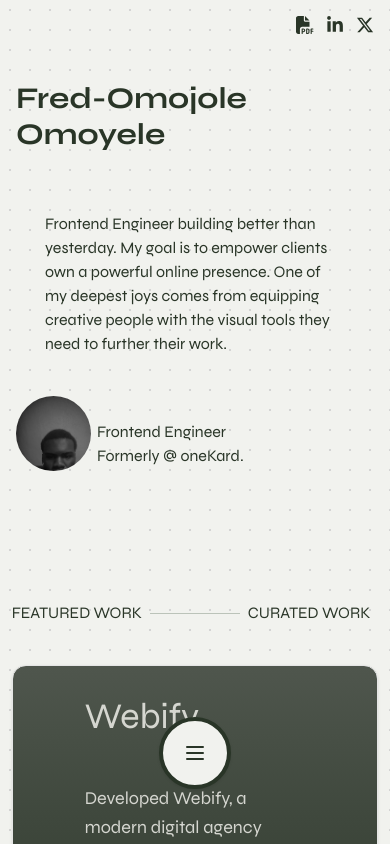
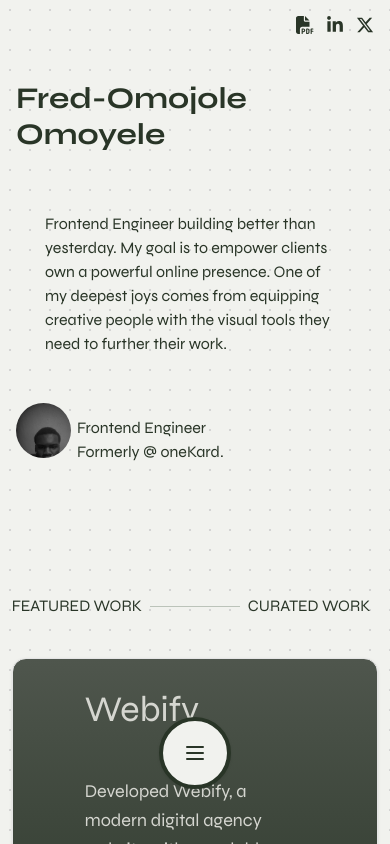
Before and after one commit to Fred-omojole/fred-omojole-s-folio, a Next.js app: page / in a window 390 px wide. Shown: the top 844 px of the page. Built offline with nearby package versions, Linux system fonts and the light colour scheme.

Commit message:
fix: layout + responsiveness

```diff
--- a/app/_components/Contact.tsx
+++ b/app/_components/Contact.tsx
@@ -2,12 +2,12 @@ import React from "react";
 
 const Contact = () => {
   return (
-    <section className="min-h-[70vh] mb-[30px] py-8 sm:py-12 lg:py-20">
-      <h1 className="flex items-center justify-center w-auto text-[72px] sm:text-[100px] md:text-[150px] font-extrabold text-foreground uppercase tracking-tighter leading-snug">
+    <section className="min-h-[70vh] mb-[30px] py-20 sm:py-12 lg:py-20">
+      <h1 className="flex items-center text-center justify-center w-auto lg:text-[120px] text-[40px]  md:text-[80px] font-extrabold text-foreground uppercase tracking-tighter leading-snug">
         let&apos;s connect
       </h1>
-      <div className="flex flex-col mx-auto items-center justify-center max-w-[1180px] flex-wrap leading-snug tracking-tighter px-4">
-        <p className="text-[20px] sm:text-[40px] md:text-[75px] text-center max-w-[1000px]">
+      <div className="flex flex-col mx-auto items-center justify-center max-w-[1180px] flex-wrap leading-snug tracking-tighter px-4 gap-10 md:gap-0">
+        <p className="text-[20px] sm:text-[40px] md:text-[60px] text-center max-w-[1000px]">
           Got a question, proposal, project, or want to work together on
           something?
         </p>
--- a/app/_components/Footer.tsx
+++ b/app/_components/Footer.tsx
@@ -4,9 +4,9 @@ import Fred from "./Fred";
 const Footer = () => {
   return (
     <section className="h-[5vh] mb-[5px]">
-      <div className="flex items-center justify-between h-full text-sm px-6">
+      <div className="flex items-center justify-between h-full text-sm md:px-6">
         <a
-          className="cursor-pointer -mt-8"
+          className="cursor-pointer -mt-4 md:-mt-8"
           href="https://github.com/Fred-omojole"
           rel="noopener noreferrer"
           aria-label="link to github"
@@ -14,7 +14,7 @@ const Footer = () => {
         >
           <Fred />
         </a>
-        <p className="text-foreground">
+        <p className="text-foreground w-50 md:w-auto">
           &copy; {new Date().getFullYear()} Fred-Omojole Omoyele. All rights
           reserved.
         </p>
--- a/app/_components/Fred.tsx
+++ b/app/_components/Fred.tsx
@@ -4,12 +4,21 @@ import Image from "next/image";
 function Fred() {
   return (
     <div className="flex flex-row gap-1.5 items-center justify-center ">
-      <div className="w-[75px] h-[75px] overflow-hidden rounded-full">
+      <div className="hidden md:block w-[75px] h-[75px] overflow-hidden rounded-full">
         <Image
           src="/fred.JPG"
           alt="Profile picture"
           width={75}
           height={75}
+          className="object-cover object-top"
+        />
+      </div>
+      <div className="block md:hidden w-[55px] h-[55px] overflow-hidden rounded-full">
+        <Image
+          src="/fred.JPG"
+          alt="Profile picture"
+          width={55}
+          height={55}
           className="object-cover object-top"
         />
       </div>
```
